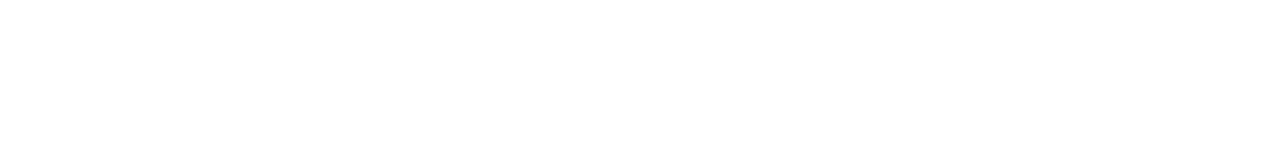
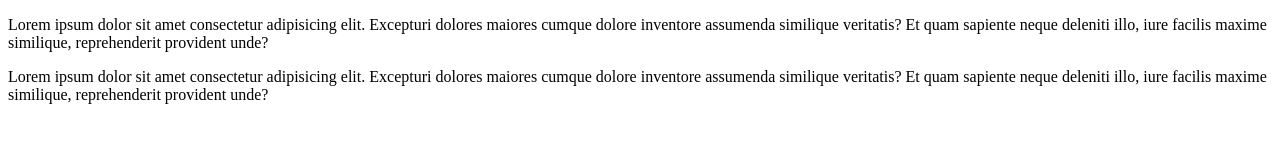
Before and after one commit to MartaMS16/frontend--git-linux--project-0, a plain HTML site: page index.html in a window 1280 px wide. Drawn offline with Linux system fonts and the light colour scheme.

Commit message:
Content added

```diff
--- a/index.html
+++ b/index.html
@@ -10,6 +10,10 @@
 
 <body>
 
+    <p>Lorem ipsum dolor sit amet consectetur adipisicing elit. Excepturi dolores maiores cumque dolore inventore assumenda similique veritatis? Et quam sapiente neque deleniti illo, iure facilis maxime similique, reprehenderit provident unde?</p>
+
+    <p>Lorem ipsum dolor sit amet consectetur adipisicing elit. Excepturi dolores maiores cumque dolore inventore assumenda similique veritatis? Et quam sapiente neque deleniti illo, iure facilis maxime similique, reprehenderit provident unde?</p>
+
 </body>
 
 </html>
```
